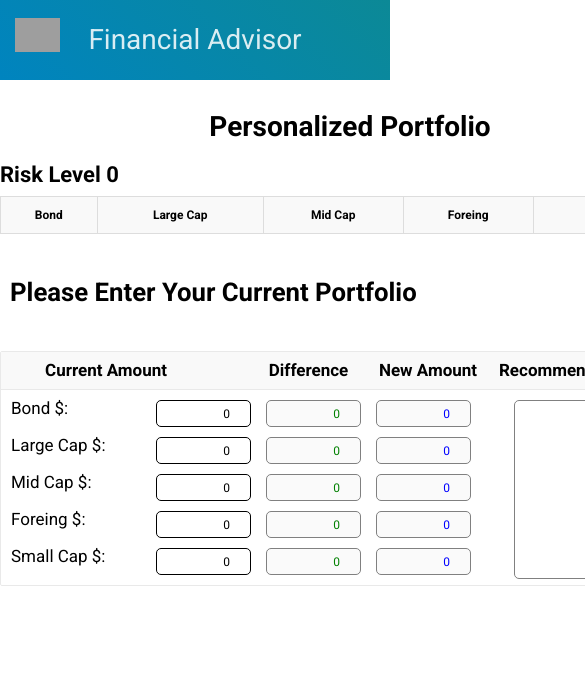
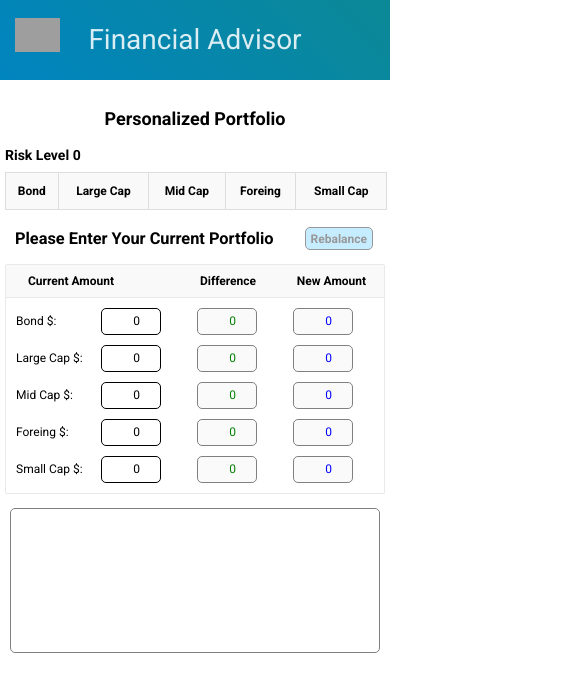
Before and after one commit to aandrade1980/financial-advisor, a React (Create React App) app: page /calculator in a window 390 px wide. Shown: the top 692 px of the page, 585 px wide, since content can reach past the window. Built offline with nearby package versions, Linux system fonts and the light colour scheme; grey boxes are pictures that could not be loaded.

Commit message:
Added some css rules to step 2

```diff
--- a/src/App.scss
+++ b/src/App.scss
@@ -300,8 +300,11 @@ input:disabled {
   .header-title {
     font-size: 28px;
   }
-  .risk-selector-header-title {
+  .risk-selector-header-title,
+  .risk-selected-info,
+  .risk-calculator-rebalance-container {
     font-size: 14px;
+    margin-top: 5px;
   }
   #top-logo {
     margin: 18px 15px;
@@ -325,6 +328,7 @@ input:disabled {
     width: 100%;
   }
   #risk-level-table {
+    font-size: 12px;
     th {
       font-size: 12px;
     }
@@ -333,4 +337,40 @@ input:disabled {
     left: 0;
     top: -27px;
   }
+  .risk-calculator-title {
+    font-size: 18px;
+  }
+  .risk-calculator-container {
+    width: 100vw;
+    padding: 5px;
+  }
+  .risk-level-table-container {
+    width: 98vw;
+  }
+  .risk-calculator-input-container {
+    margin-top: 0;
+  }
+  .risk-calculator-input-labels {
+    grid-template-columns: 190px 1fr 1fr;
+    font-size: 12px;
+  }
+  .risk-calculator-input-labels span:nth-child(4) {
+    display: none;
+  }
+  .risk-calculator-main-row {
+    font-size: 12px;
+    align-items: center;
+  }
+  .risk-calculator-main-row {
+    grid-template-columns: 70px 1fr 1fr 1fr;
+  }
+  .risk-calculator-main-input {
+    width: 60px;
+  }
+  .risk-calculator-transfers {
+    left: 1%;
+    top: 210px;
+    height: 145px;
+    width: 98%;
+  }
 }
```
